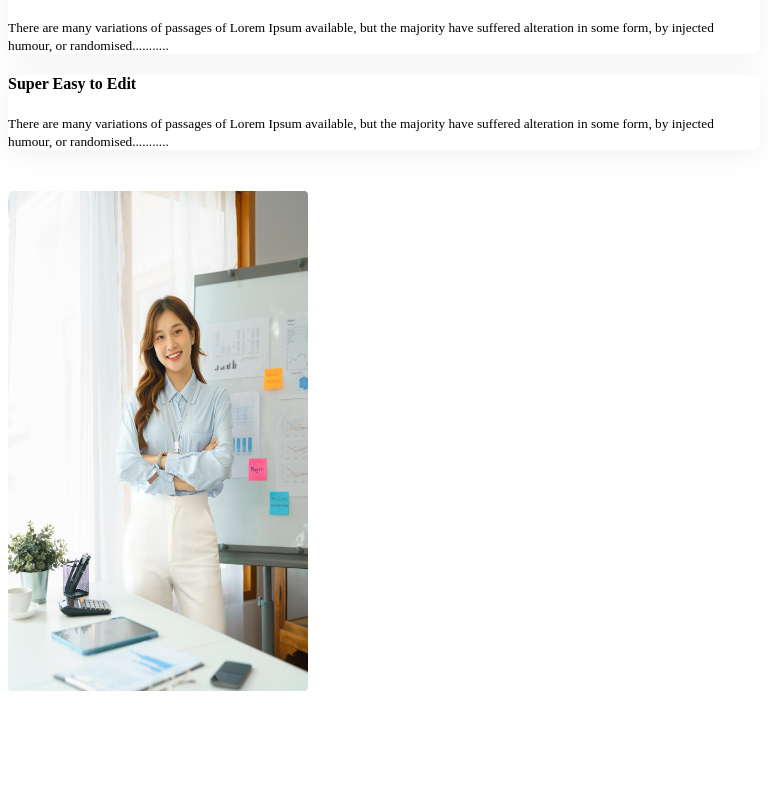
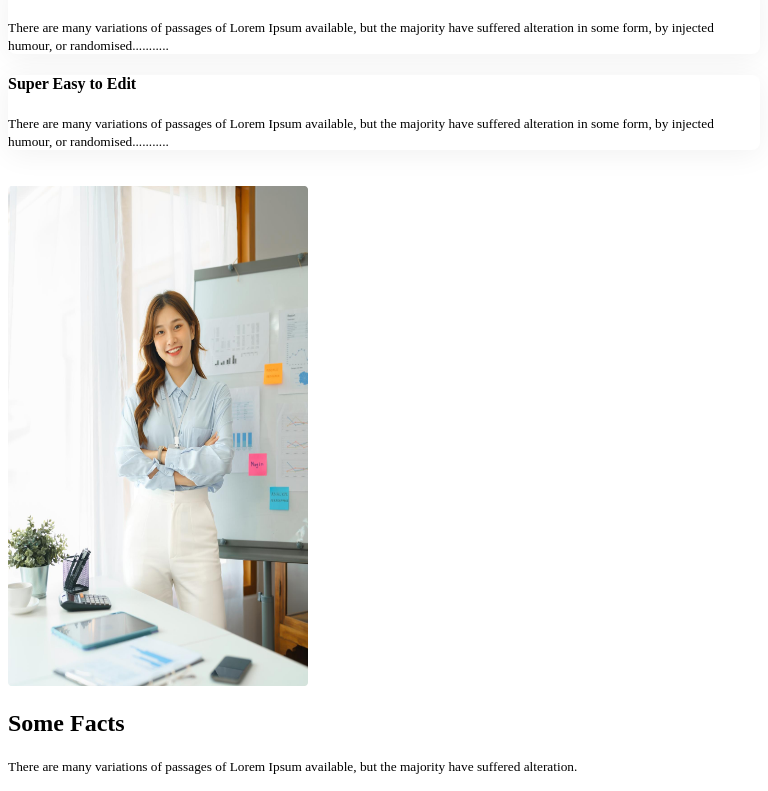
Before and after one commit to FaizaBinteAmir/g3-repo, a plain HTML site: page index.html in a window 768 px wide. Shown: the part 1303-2094 px from the top of the page. Before the commit the page ends 2006 px from the top, so only its background shows below. Drawn offline with Linux system fonts and the light colour scheme.

Commit message:
my commit

```diff
--- a/index.html
+++ b/index.html
@@ -70,6 +70,11 @@
         <img class="pic" src="images/architect.png" alt="">
         </div>
     </div>
+    <h1>Some Facts</h1>
+    <p><small>There are many variations of passages of Lorem Ipsum available, but the majority have suffered alteration.</small></p>
+
+
+    </div>
     </main>
     </section>
 </body>
--- a/style.css
+++ b/style.css
@@ -98,7 +98,7 @@ box-shadow: 0px 4px 30px 0px rgba(0, 0, 0, 0.06);
     }
     .main2{
         flex-direction: column;
-        gap: 5px;
+        gap: 0px;
     }
     .Features{
         padding-left: 0px;
```
